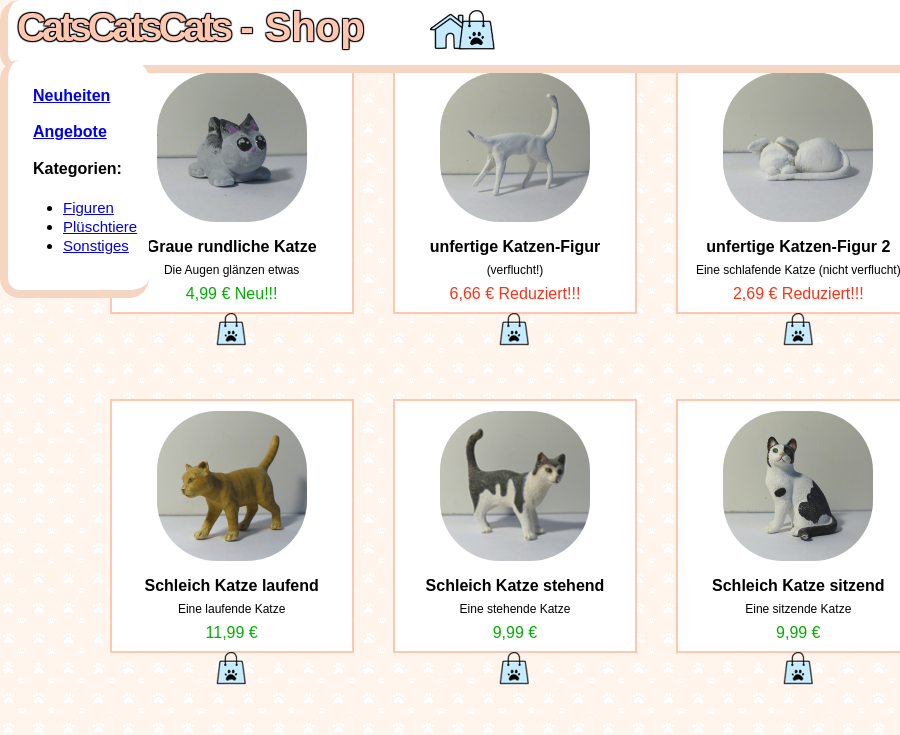
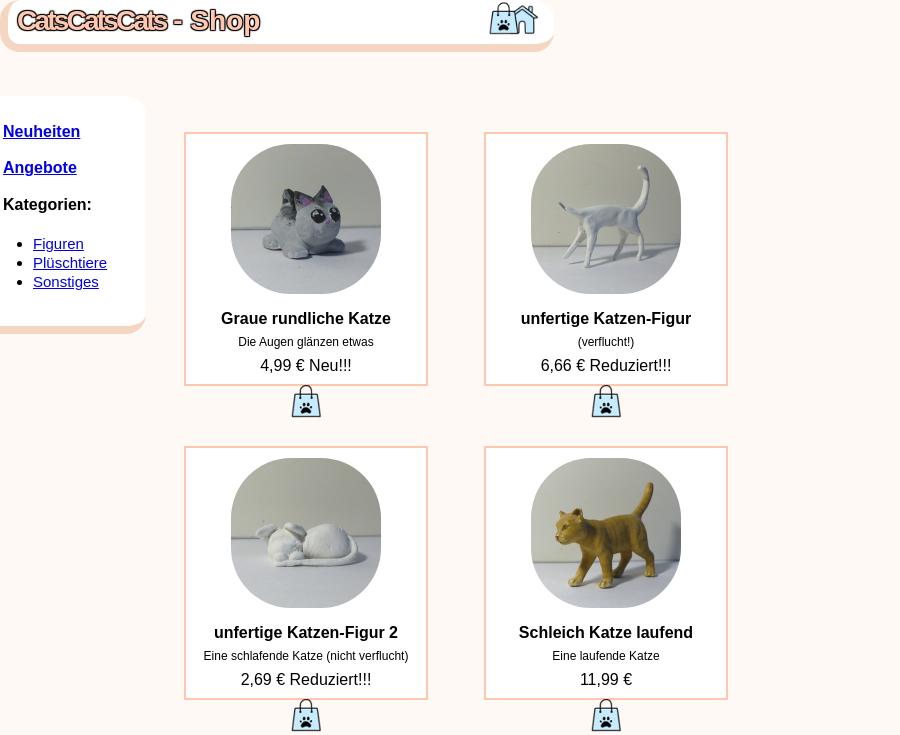
Before and after one commit to Tannenmeise/GiS_SoSe2020, a plain HTML site: page Aufgabe04/shop.html in a window 600 px wide. Shown: the top 735 px of the page, 900 px wide, since content can reach past the window. Drawn offline with Linux system fonts and the light colour scheme.

Commit message:
Aufgabe 4: update & Steckbrief update

```diff
--- a/Aufgabe04/stylesheet.css
+++ b/Aufgabe04/stylesheet.css
@@ -1,83 +1,3 @@
-/* tablet*/
-@media screen and (min-device-width: 600px) and (max-device-width: 1024px) {
-
-    #banner {
-        width: 99%;
-    }
-
-    body {
-        background-image: none;
-        background-color: rgb(255, 249, 246);
-    }
-
-    #home {
-        margin-left: 84%;
-    }
-
-    #einkaufstasche {
-        margin-left: 91%;
-    }
-
-    #seitenleiste {
-        margin-top: 13%;
-        width: 13.5%;
-    }
-
-    .artikel {
-        margin-top: 14%;
-        width: 70%;
-    }
-
-    .preis {
-        color: black;
-    }
-
-    .reduziert {
-        color: black;
-    }
-}
-
-/* smartphone */
-@media screen and (max-device-width: 600px) {
-
-    #banner {
-        height: 5.5%;
-        width: 99%;
-    }
-
-    body {
-        width: 20%;
-        background-image: none;
-        background-color: rgb(255, 249, 246);
-    }
-
-    .artikel {
-        margin-top: 38%;
-        margin-left: 46%;
-        width: 140%;
-    }
-
-    #seitenleiste {
-        margin-top: 19%;
-    }
-
-    #home {
-        margin-left: 80%;
-    }
-
-    #einkaufstasche {
-        margin-left: 89%;
-    }
-
-    .preis {
-        color: black;
-    }
-
-    .reduziert {
-        color: black;
-    }
-}
-
 body {
     width: 1024px;
     background-image: url(bg.png);
@@ -214,3 +134,94 @@ nav h4 {
     margin-left: 39%;
     font-size: large;
 }
+
+/* tablet*/
+@media screen and (min-width: 600px) and (max-width: 1024px) {
+
+    #banner {
+        width: 99%;
+    }
+
+    body {
+        background-image: none;
+        background-color: rgb(255, 249, 246);
+    }
+
+    body #home {
+        margin-left: 82%;
+    }
+
+    #einkaufstasche {
+        margin-left: 91%;
+    }
+
+    #seitenleiste {
+        margin-top: 13%;
+        width: 13.5%;
+    }
+
+    .artikel {
+        margin-top: 14%;
+        margin-left: 25%;
+        width: 70%;
+    }
+
+    .preis {
+        color: black;
+    }
+
+    .reduziert {
+        color: black;
+    }
+}
+
+/* smartphone */
+@media screen and (max-width: 600px) {
+
+    #banner {
+        height: 5.5%;
+        width: 91%;
+    }
+
+    #banner h1 {
+        font-size: 28px;
+    }
+
+    body {
+        margin-left: 0px;
+        background-image: none;
+        background-color: rgb(255, 249, 246);
+    }
+
+    .artikel {
+        margin-top: 22%;
+        margin-left: 26%;
+        width: 100%;
+    }
+
+    #seitenleiste {
+        margin-top: 16%;
+        margin-left: -5%;
+        width: 18%;
+    }
+
+    #home {
+        margin-left: 67%;
+        margin-top: -2%;
+        transform: scale(0.8);
+    }
+
+    #einkaufstasche {
+        margin-left: 79%;
+        margin-top: -2%;
+        transform: scale(0.8);
+    }
+
+    .preis {
+        color: black;
+    }
+
+    .reduziert {
+        color: black;
+    }
+}
```
Also changed, not shown: Aufgabe04 Inspo.txt (deleted, +0 -15 lines).
